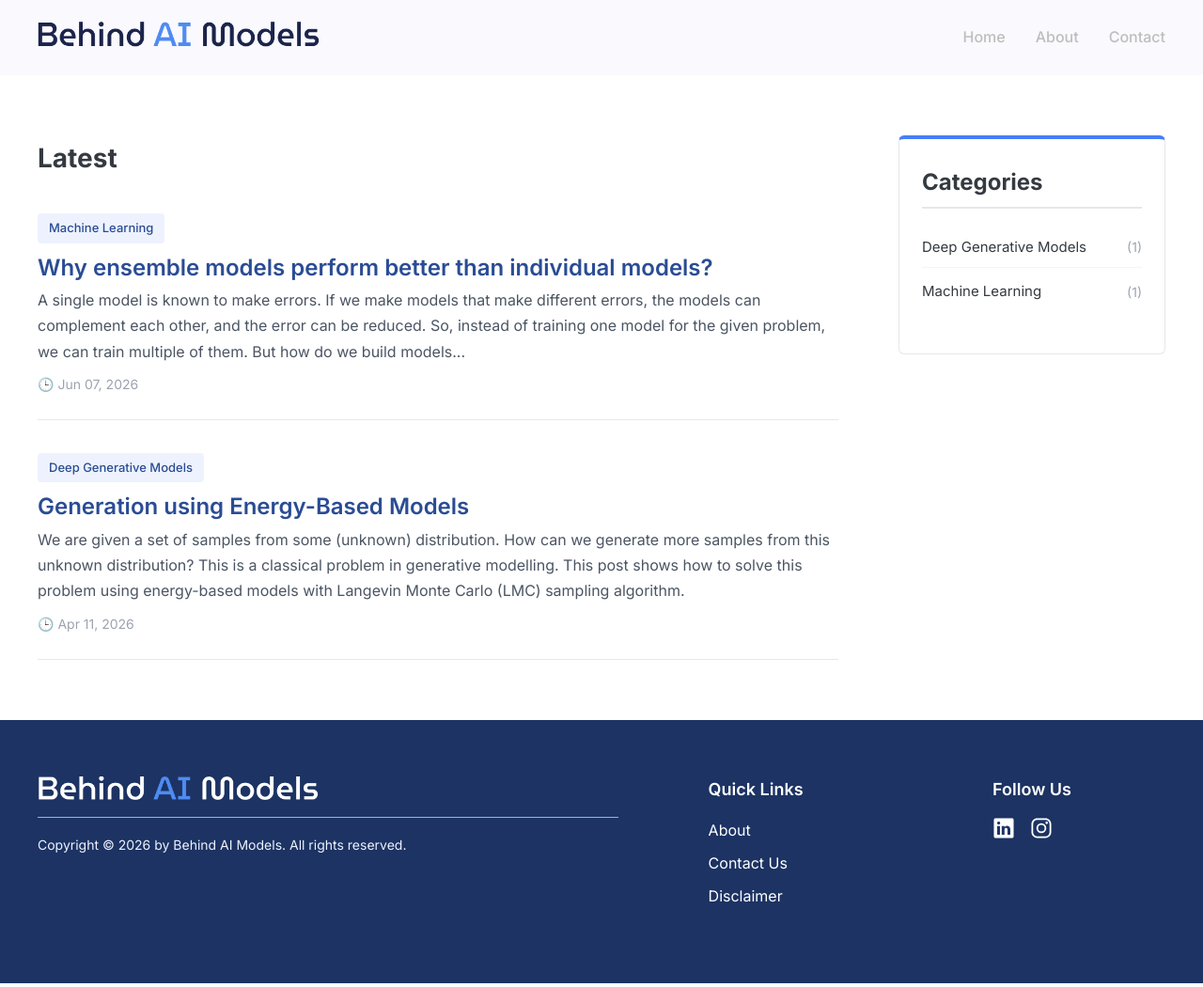
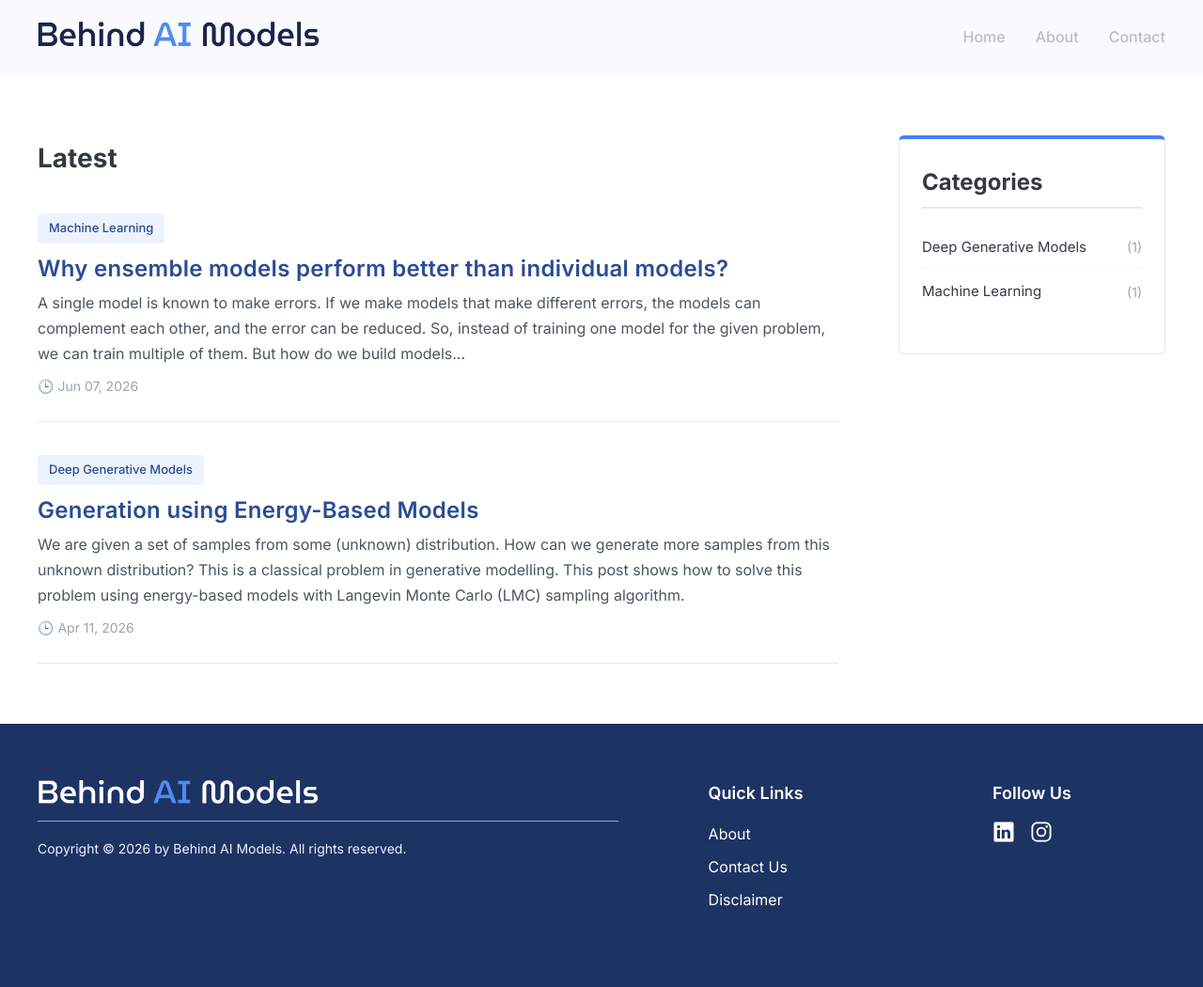
Before and after one commit to Bharath-sp/bharath-sp.github.io, a Jekyll site: the page built from index.html, in a window 1280 px wide. Shown: the whole page at 94% size. Built offline with Jekyll 4.4.1, drawn with Linux system fonts in a browser that asks for light colours; nearby versions of some CDN libraries.

Commit message:
minor css correction

```diff
--- a/css/style.css
+++ b/css/style.css
@@ -86,8 +86,8 @@
   margin: 4.8rem 0 1.8rem 0;
   font-size: 4.8rem;
   font-weight: 700;
-  line-height: 1.15;
-  /* letter-spacing: -0.022em; */
+  line-height: 1.25;
+  /* letter-spacing: 0.022em; */
 }
 
 h2 {
@@ -343,6 +343,8 @@
 
 .post-title {
   font-size: 2.4rem;
+  line-height: 1.25;
+  letter-spacing: 0.012em;
   font-weight: 600;
   color: #1f2937;
   margin-top: 0.8rem;
@@ -493,7 +495,7 @@
 
   /* background-image: linear-gradient(to right bottom, #467ff7, #3866c6); */
   overflow: hidden;
-  padding: 3.2rem 6.4rem 4.8rem 6.4rem;
+  padding: 3.2rem 2rem 4.8rem 2rem;
   /* color: #fff; */
 }
 
```
